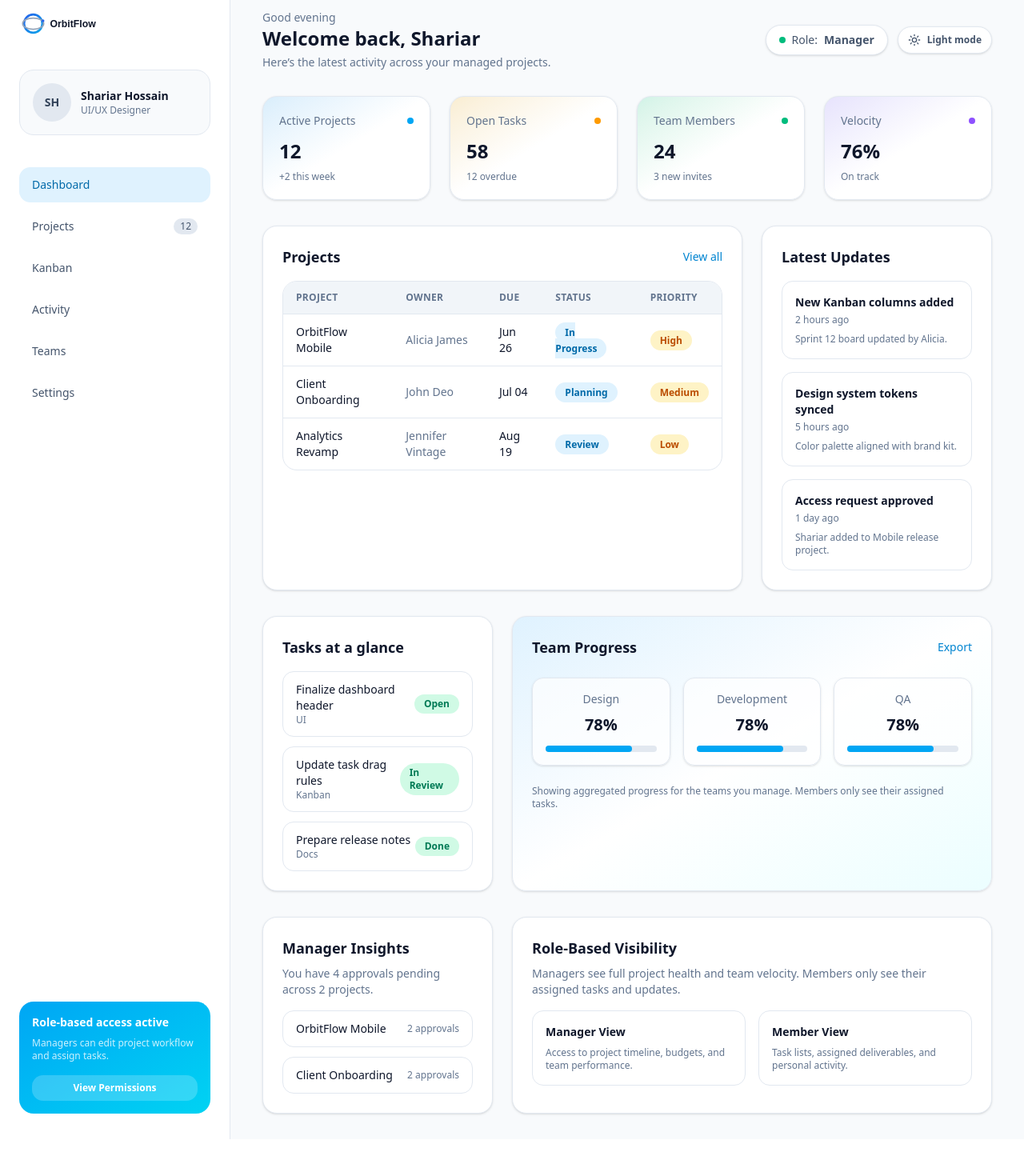
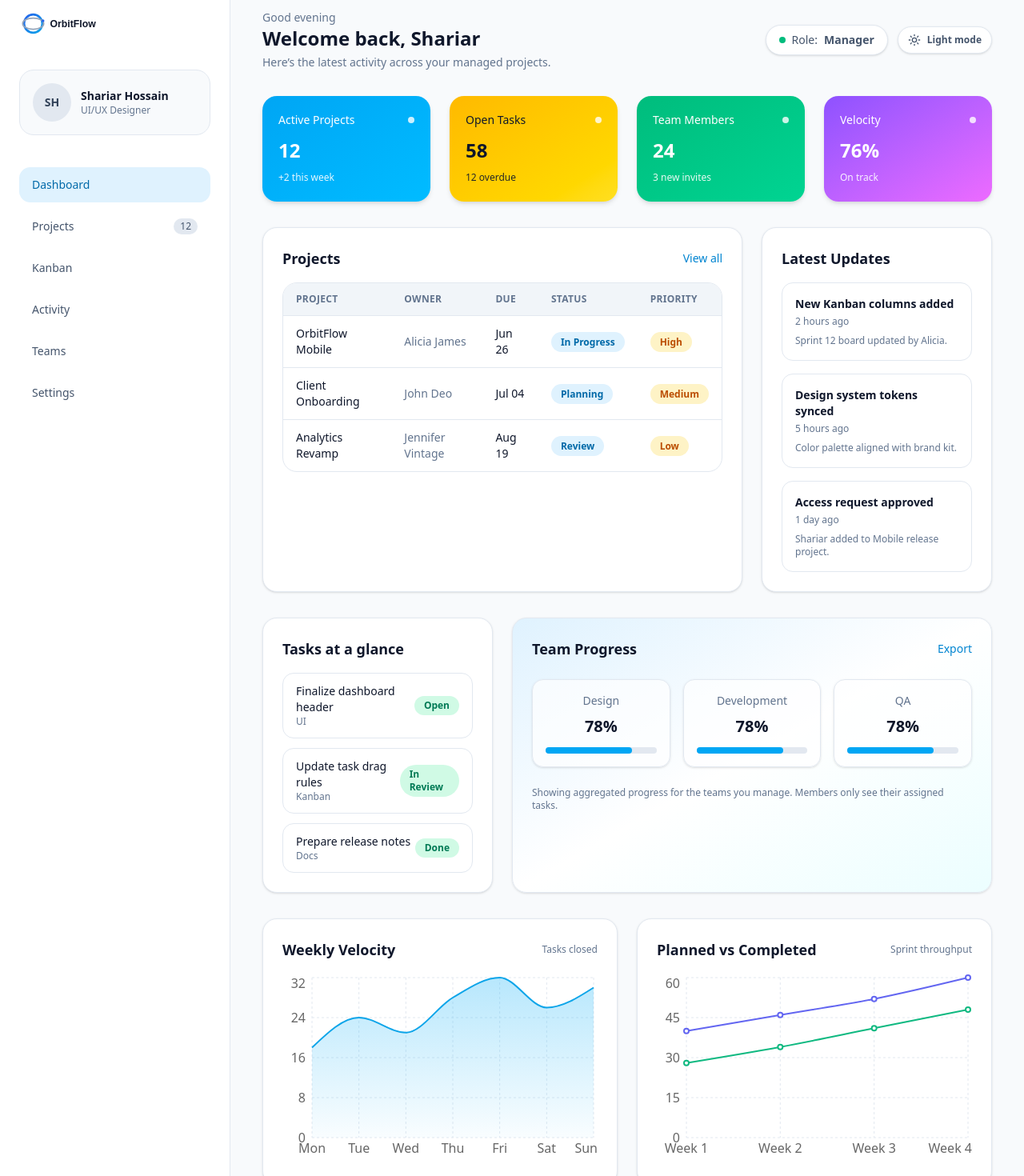
Before and after one commit to KhurshidSunny/orbitFlow, a Next.js app: page / in a window 1280 px wide. Shown: the part 20-1490 px from the top of the page at 80% size. Before the commit the page ends 1444 px from the top, so only its background shows below. Built offline with nearby package versions, Linux system fonts and the light colour scheme.

Commit message:
added login page and also added bg colors to cards

```diff
--- a/package.json
+++ b/package.json
@@ -15,6 +15,7 @@
     "next": "16.1.6",
     "react": "19.2.3",
     "react-dom": "19.2.3",
+    "recharts": "^3.7.0",
     "tailwind-merge": "^3.4.0"
   },
   "devDependencies": {
--- /dev/null
+++ b/src/app/auth/login/page.tsx
@@ -0,0 +1,40 @@
+export default function LoginPage() {
+  return (
+    <div className="flex min-h-screen items-center justify-center bg-slate-50 px-6 py-16 text-slate-900 dark:bg-slate-950 dark:text-slate-100">
+      <div className="w-full max-w-md rounded-3xl border border-slate-200 bg-white p-8 shadow-lg dark:border-slate-800 dark:bg-slate-900">
+        <h1 className="text-2xl font-semibold">Sign in to OrbitFlow</h1>
+        <p className="mt-2 text-sm text-slate-500 dark:text-slate-400">
+          Use your role-based account to access the dashboard.
+        </p>
+        <form className="mt-6 space-y-4">
+          <div>
+            <label className="text-sm font-medium">Email</label>
+            <input
+              type="email"
+              placeholder="you@company.com"
+              className="mt-2 w-full rounded-xl border border-slate-200 bg-slate-50 px-4 py-3 text-sm text-slate-900 outline-none transition focus:border-sky-500 dark:border-slate-800 dark:bg-slate-950 dark:text-slate-100"
+            />
+          </div>
+          <div>
+            <label className="text-sm font-medium">Password</label>
+            <input
+              type="password"
+              placeholder="••••••••"
+              className="mt-2 w-full rounded-xl border border-slate-200 bg-slate-50 px-4 py-3 text-sm text-slate-900 outline-none transition focus:border-sky-500 dark:border-slate-800 dark:bg-slate-950 dark:text-slate-100"
+            />
+          </div>
+          <button
+            type="button"
+            className="w-full rounded-xl bg-sky-500 py-3 text-sm font-semibold text-white shadow-sm transition hover:bg-sky-600"
+          >
+            Sign in
+          </button>
+        </form>
+        <div className="mt-6 rounded-2xl border border-slate-200 bg-slate-50 p-4 text-xs text-slate-500 dark:border-slate-800 dark:bg-slate-950 dark:text-slate-400">
+          Admin, manager, and member accounts will be routed to their allowed
+          dashboard views after authentication.
+        </div>
+      </div>
+    </div>
+  );
+}
--- a/src/app/page.tsx
+++ b/src/app/page.tsx
@@ -1,4 +1,5 @@
 import AppShell from "@/components/layout/AppShell";
+import OverviewCharts from "@/components/dashboard/OverviewCharts";
 import { currentUser } from "@/lib/mock-user";
 
 const stats = [
@@ -6,29 +7,33 @@
     label: "Active Projects",
     value: "12",
     trend: "+2 this week",
-    color: "from-sky-500/15 via-white to-white dark:from-sky-500/20",
-    accent: "bg-sky-500",
+    color:
+      "from-sky-500 to-sky-400 text-white dark:from-sky-500 dark:to-sky-400",
+    accent: "bg-white/80",
   },
   {
     label: "Open Tasks",
     value: "58",
     trend: "12 overdue",
-    color: "from-amber-400/20 via-white to-white dark:from-amber-500/20",
-    accent: "bg-amber-500",
+    color:
+      "from-amber-400 to-yellow-300 text-slate-900 dark:from-amber-400 dark:to-yellow-300",
+    accent: "bg-white/80",
   },
   {
     label: "Team Members",
     value: "24",
     trend: "3 new invites",
-    color: "from-emerald-400/20 via-white to-white dark:from-emerald-500/20",
-    accent: "bg-emerald-500",
+    color:
+      "from-emerald-500 to-emerald-400 text-white dark:from-emerald-500 dark:to-emerald-400",
+    accent: "bg-white/80",
   },
   {
     label: "Velocity",
     value: "76%",
     trend: "On track",
-    color: "from-violet-400/20 via-white to-white dark:from-violet-500/20",
-    accent: "bg-violet-500",
+    color:
+      "from-violet-500 to-fuchsia-400 text-white dark:from-violet-500 dark:to-fuchsia-400",
+    accent: "bg-white/80",
   },
 ];
 
@@ -92,18 +97,14 @@
         {stats.map((stat) => (
           <div
             key={stat.label}
-            className={`rounded-2xl border border-slate-200 bg-gradient-to-br ${stat.color} p-5 shadow-sm dark:border-slate-800 dark:bg-slate-900`}
+            className={`rounded-2xl bg-gradient-to-br ${stat.color} p-5 shadow-md`}
           >
             <div className="flex items-center justify-between">
-              <p className="text-sm text-slate-500 dark:text-slate-400">
-                {stat.label}
-              </p>
+              <p className="text-sm font-medium">{stat.label}</p>
               <span className={`h-2 w-2 rounded-full ${stat.accent}`} />
             </div>
             <p className="mt-3 text-2xl font-semibold">{stat.value}</p>
-            <p className="mt-2 text-xs text-slate-500 dark:text-slate-400">
-              {stat.trend}
-            </p>
+            <p className="mt-2 text-xs/5 opacity-90">{stat.trend}</p>
           </div>
         ))}
       </section>
@@ -139,12 +140,12 @@
                     </td>
                     <td className="px-4 py-3">{project.due}</td>
                     <td className="px-4 py-3">
-                      <span className="rounded-full bg-sky-100 px-3 py-1 text-xs font-semibold text-sky-700 dark:bg-sky-500/20 dark:text-sky-200">
+                      <span className="whitespace-nowrap rounded-full bg-sky-100 px-3 py-1 text-xs font-semibold text-sky-700 dark:bg-sky-500/20 dark:text-sky-200">
                         {project.status}
                       </span>
                     </td>
                     <td className="px-4 py-3">
-                      <span className="rounded-full bg-amber-100 px-3 py-1 text-xs font-semibold text-amber-700 dark:bg-amber-500/20 dark:text-amber-200">
+                      <span className="whitespace-nowrap rounded-full bg-amber-100 px-3 py-1 text-xs font-semibold text-amber-700 dark:bg-amber-500/20 dark:text-amber-200">
                         {project.priority}
                       </span>
                     </td>
@@ -229,6 +230,10 @@
         </div>
       </section>
 
+      <section className="mt-8">
+        <OverviewCharts />
+      </section>
+
       {currentUser.role === "manager" ? (
         <section className="mt-8 grid gap-6 lg:grid-cols-3">
           <div className="rounded-2xl border border-slate-200 bg-white p-6 shadow-sm dark:border-slate-800 dark:bg-slate-900">
--- /dev/null
+++ b/src/components/dashboard/OverviewCharts.tsx
@@ -0,0 +1,99 @@
+"use client";
+
+import {
+  Area,
+  AreaChart,
+  CartesianGrid,
+  Line,
+  LineChart,
+  ResponsiveContainer,
+  Tooltip,
+  XAxis,
+  YAxis,
+} from "recharts";
+
+const velocityData = [
+  { name: "Mon", value: 18 },
+  { name: "Tue", value: 24 },
+  { name: "Wed", value: 21 },
+  { name: "Thu", value: 28 },
+  { name: "Fri", value: 32 },
+  { name: "Sat", value: 26 },
+  { name: "Sun", value: 30 },
+];
+
+const workloadData = [
+  { name: "Week 1", planned: 40, completed: 28 },
+  { name: "Week 2", planned: 46, completed: 34 },
+  { name: "Week 3", planned: 52, completed: 41 },
+  { name: "Week 4", planned: 60, completed: 48 },
+];
+
+export default function OverviewCharts() {
+  return (
+    <div className="grid gap-6 lg:grid-cols-2">
+      <div className="rounded-2xl border border-slate-200 bg-white p-6 shadow-sm dark:border-slate-800 dark:bg-slate-900">
+        <div className="flex items-center justify-between">
+          <h3 className="text-lg font-semibold">Weekly Velocity</h3>
+          <span className="text-xs text-slate-500 dark:text-slate-400">
+            Tasks closed
+          </span>
+        </div>
+        <div className="mt-4 h-60">
+          <ResponsiveContainer width="100%" height="100%">
+            <AreaChart data={velocityData}>
+              <defs>
+                <linearGradient id="velocity" x1="0" y1="0" x2="0" y2="1">
+                  <stop offset="0%" stopColor="#38bdf8" stopOpacity={0.6} />
+                  <stop offset="100%" stopColor="#38bdf8" stopOpacity={0.05} />
+                </linearGradient>
+              </defs>
+              <CartesianGrid strokeDasharray="3 3" stroke="#e2e8f0" />
+              <XAxis dataKey="name" tickLine={false} axisLine={false} />
+              <YAxis tickLine={false} axisLine={false} width={32} />
+              <Tooltip />
+              <Area
+                type="monotone"
+                dataKey="value"
+                stroke="#0ea5e9"
+                fill="url(#velocity)"
+                strokeWidth={2}
+              />
+            </AreaChart>
+          </ResponsiveContainer>
+        </div>
+      </div>
+
+      <div className="rounded-2xl border border-slate-200 bg-white p-6 shadow-sm dark:border-slate-800 dark:bg-slate-900">
+        <div className="flex items-center justify-between">
+          <h3 className="text-lg font-semibold">Planned vs Completed</h3>
+          <span className="text-xs text-slate-500 dark:text-slate-400">
+            Sprint throughput
+          </span>
+        </div>
+        <div className="mt-4 h-60">
+          <ResponsiveContainer width="100%" height="100%">
+            <LineChart data={workloadData}>
+              <CartesianGrid strokeDasharray="3 3" stroke="#e2e8f0" />
+              <XAxis dataKey="name" tickLine={false} axisLine={false} />
+              <YAxis tickLine={false} axisLine={false} width={32} />
+              <Tooltip />
+              <Line
+                type="monotone"
+                dataKey="planned"
+                stroke="#6366f1"
+                strokeWidth={2}
+              />
+              <Line
+                type="monotone"
+                dataKey="completed"
+                stroke="#10b981"
+                strokeWidth={2}
+              />
+            </LineChart>
+          </ResponsiveContainer>
+        </div>
+      </div>
+    </div>
+  );
+}
```
Also changed, not shown: 1 other file (tests, documents, lock files or other folders).
